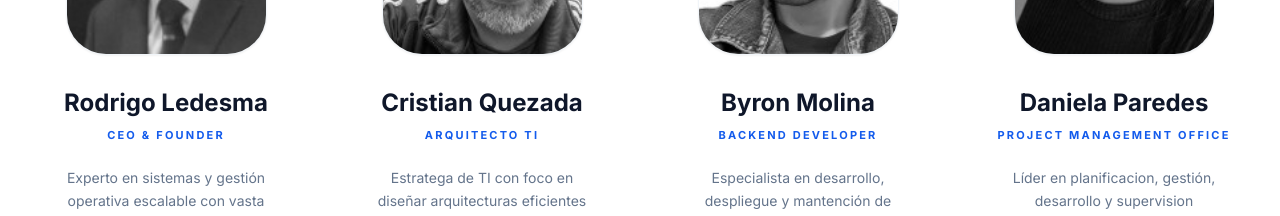
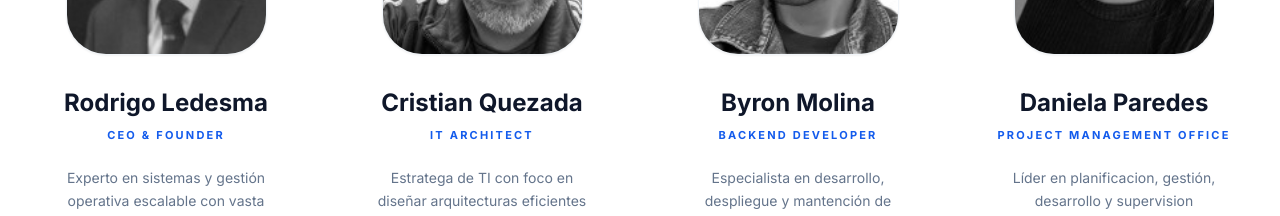
Before and after one commit to asinomas/paginaultima, a React (Vite) app in the folder Pagina_ultima/: page / in a window 1280 px wide. Shown: the part 6940-7156 px from the top of the page. Built offline with nearby package versions, Linux system fonts and the light colour scheme; no server answers.

Commit message:
Update AboutDetail.tsx

```diff
--- a/Pagina_ultima/src/components/AboutDetail.tsx
+++ b/Pagina_ultima/src/components/AboutDetail.tsx
@@ -29,7 +29,7 @@ const AboutDetail: React.FC<AboutDetailProps> = ({ onContactClick, onNavigate })
     },
     {
       name: 'Cristian Quezada',
-      role: 'Arquitecto TI',
+      role: 'IT Architect',
       image: './team/cristian.jpg',
       bio: 'Estratega de TI con foco en diseñar arquitecturas eficientes en proyectos complejos de transformación digital, cloud, DevOps, optimizando el desempeño del negocio.',
       linkedin: 'https://linkedin.com/in/cristian-quezada-00372920'
```
